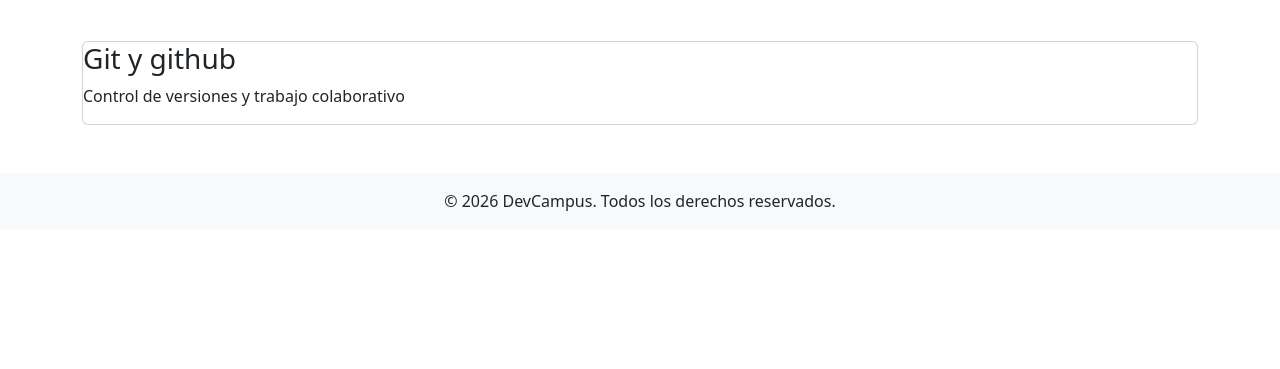
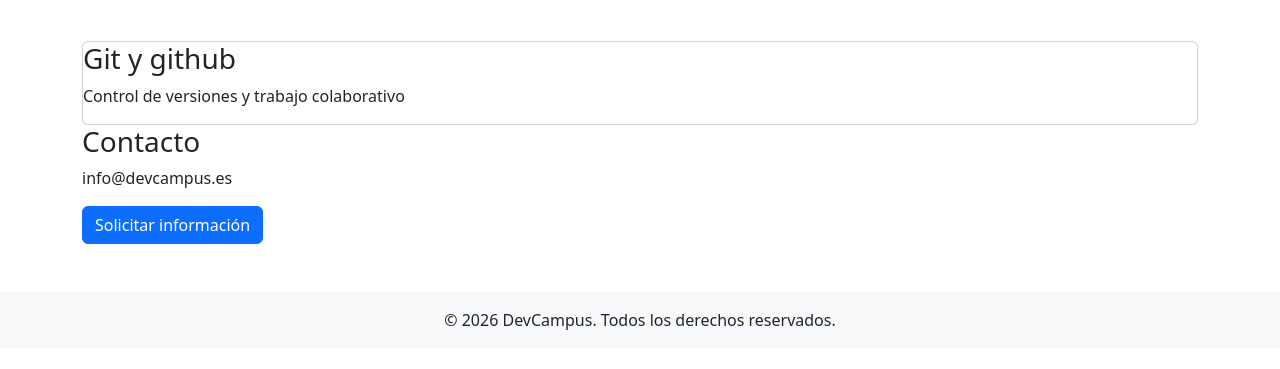
Before and after one commit to Pnavarroc/devcampus, a plain HTML site: page index.html in a window 1280 px wide. Shown: the part 183-552 px from the top of the page. Drawn offline with nearby package versions, Linux system fonts and the light colour scheme.

Commit message:
Añade sección de contacto

```diff
--- a/index.html
+++ b/index.html
@@ -44,6 +44,12 @@
             <p>Control de versiones y trabajo colaborativo</p>
         </div>
 
+        <section>
+            <h3>Contacto</h3>
+            <p>info@devcampus.es</p>
+            <button class="btn btn-primary" >Solicitar información</button>
+        </section>
+
     </main>
 
     <footer class="bg-light text-center py-3">
```
